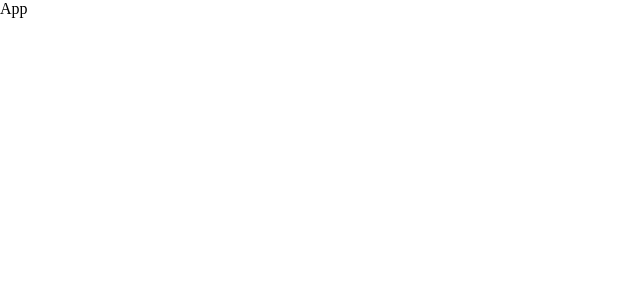
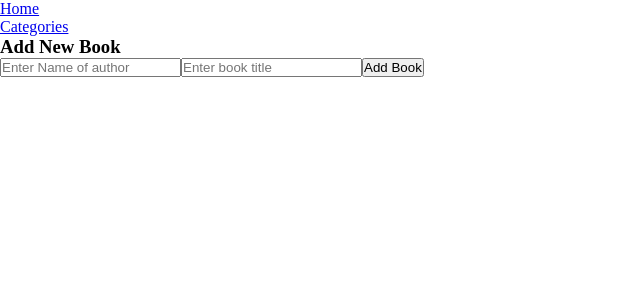
Before and after one commit to ahmidou09/Redux-Bookstore, a React (Create React App) app: page / in a window 1280 px wide. Shown: the top 300 px of the page, without its empty margins (0-640 px from the left). Built offline with nearby package versions, Linux system fonts and the light colour scheme.

Commit message:
Add router setup, components, and functionality.

```diff
--- a/src/App.js
+++ b/src/App.js
@@ -1,4 +1,16 @@
+import React from 'react';
+import { Routes, Route } from 'react-router-dom';
+import Navigation from './components/Navigation/Navigation';
+import Home from './components/Home/Home';
+import Categories from './components/Categories/Categories';
+
 const App = () => (
-  <div className="app">App </div>
+  <div className="container">
+    <Navigation />
+    <Routes>
+      <Route path="/" element={<Home />} />
+      <Route path="/categories" element={<Categories />} />
+    </Routes>
+  </div>
 );
 export default App;
--- /dev/null
+++ b/src/components/Categories/Categories.js
@@ -0,0 +1,7 @@
+import React from 'react';
+
+const Categories = () => (
+  <div>Categories</div>
+);
+
+export default Categories;
--- /dev/null
+++ b/src/components/Home/BookForm.js
@@ -0,0 +1,43 @@
+import React, { useState } from 'react';
+import PropTypes from 'prop-types';
+
+function BookForm({ onSubmit }) {
+  const [title, setTitle] = useState('');
+  const [author, setAuthor] = useState('');
+
+  const handleSubmit = (e) => {
+    e.preventDefault();
+    onSubmit(title, author);
+    setTitle('');
+    setAuthor('');
+  };
+
+  return (
+    <form onSubmit={handleSubmit} className="form">
+      <h3>Add New Book</h3>
+      <input
+        type="text"
+        value={author}
+        onChange={(e) => setAuthor(e.target.value)}
+        required
+        placeholder="Enter Name of author"
+        className="input input-author"
+      />
+      <input
+        type="text"
+        value={title}
+        onChange={(e) => setTitle(e.target.value)}
+        placeholder="Enter book title"
+        required
+        className="input input-title"
+      />
+      <button type="submit" className="btn btn-add">Add Book</button>
+    </form>
+  );
+}
+
+BookForm.propTypes = {
+  onSubmit: PropTypes.func.isRequired,
+};
+
+export default BookForm;
--- /dev/null
+++ b/src/components/Home/BookList.js
@@ -0,0 +1,30 @@
+import React from 'react';
+import PropTypes from 'prop-types';
+import IndividualBook from './IndividualBook';
+
+function BookList({ books, onDelete }) {
+  return (
+    <div className="book-list">
+      {books.map((book) => (
+        <IndividualBook
+          key={book.id}
+          title={book.title}
+          author={book.author}
+          onDelete={() => onDelete(book.id)}
+        />
+      ))}
+    </div>
+  );
+}
+
+BookList.propTypes = {
+  books: PropTypes.arrayOf(
+    PropTypes.shape({
+      title: PropTypes.string.isRequired,
+      author: PropTypes.string.isRequired,
+    }),
+  ).isRequired,
+  onDelete: PropTypes.func.isRequired,
+};
+
+export default BookList;
--- /dev/null
+++ b/src/components/Home/Home.js
@@ -0,0 +1,26 @@
+import React, { useState } from 'react';
+import BookForm from './BookForm';
+import BookList from './BookList';
+
+const Home = () => {
+  const [books, setBooks] = useState([]);
+
+  const handleAddBook = (author, title) => {
+    const newBook = { id: Date.now(), author, title };
+    setBooks([...books, newBook]);
+  };
+
+  const handleDeleteBook = (id) => {
+    const updatedBooks = books.filter((book) => book.id !== id);
+    setBooks(updatedBooks);
+  };
+
+  return (
+    <div>
+      <BookForm onSubmit={handleAddBook} />
+      <BookList books={books} onDelete={handleDeleteBook} />
+    </div>
+  );
+};
+
+export default Home;
--- /dev/null
+++ b/src/components/Home/IndividualBook.js
@@ -0,0 +1,22 @@
+import React from 'react';
+import PropTypes from 'prop-types';
+
+function IndividualBook({ title, author, onDelete }) {
+  return (
+    <div className="individual-book">
+      <div>
+        <span>{title}</span>
+        <span>{author}</span>
+      </div>
+      <button type="button" className="btn btn-delete" onClick={onDelete}>Delete</button>
+    </div>
+  );
+}
+
+IndividualBook.propTypes = {
+  title: PropTypes.string.isRequired,
+  author: PropTypes.string.isRequired,
+  onDelete: PropTypes.func.isRequired,
+};
+
+export default IndividualBook;
--- /dev/null
+++ b/src/components/Navigation/Navigation.js
@@ -0,0 +1,17 @@
+import React from 'react';
+import { Link } from 'react-router-dom';
+
+const Navigation = () => (
+  <nav className="navigation">
+    <ul className="nav-List">
+      <li className="nav-item">
+        <Link to="/">Home</Link>
+      </li>
+      <li>
+        <Link to="/categories">Categories</Link>
+      </li>
+    </ul>
+  </nav>
+);
+
+export default Navigation;
--- a/src/index.css
+++ b/src/index.css
@@ -5,3 +5,13 @@
   padding: 0;
   box-sizing: border-box;
 }
+
+span {
+  padding: 1rem;
+  margin: 0 1rem;
+}
+
+.individual-book {
+  display: flex;
+  margin: 1rem 0;
+}
--- a/src/index.js
+++ b/src/index.js
@@ -1,11 +1,14 @@
+import './index.css';
 import React from 'react';
 import ReactDOM from 'react-dom/client';
+import { BrowserRouter } from 'react-router-dom';
 import App from './App';
-import './index.css';
 
 const root = ReactDOM.createRoot(document.getElementById('root'));
 root.render(
   <React.StrictMode>
-    <App />
+    <BrowserRouter>
+      <App />
+    </BrowserRouter>
   </React.StrictMode>,
 );
```
